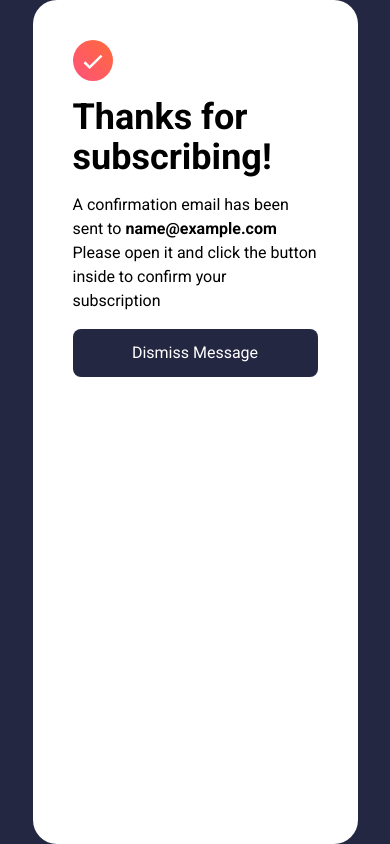
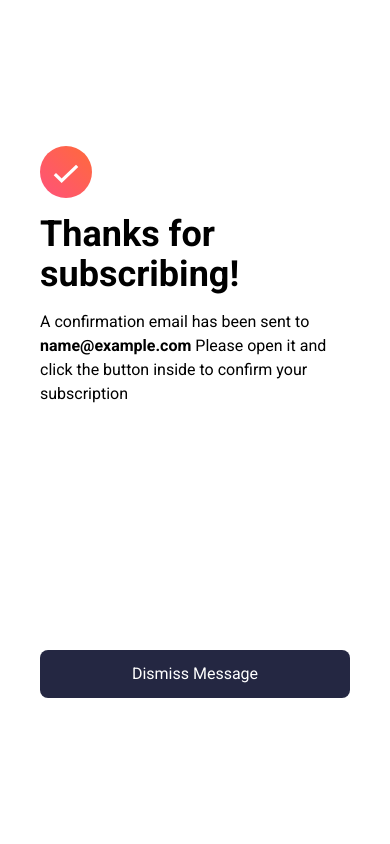
Before and after one commit to duncan-chege/newsletter-signup, a React (Vite) app: page / in a window 390 px wide. Both pictures are taken after typing "name@example.com" into the empty fields and a click on the button "Subscribe to monthly newsletter". Built offline with nearby package versions, Linux system fonts and the light colour scheme.

Commit message:
realign mobile design for success page

```diff
--- a/src/components/Success.jsx
+++ b/src/components/Success.jsx
@@ -1,16 +1,20 @@
 function Success({email, backToForm}) {
 return (
 <main className="bg-dark-gray h-screen font-sans flex justify-center items-center">
-            <div className="p-10 bg-white lg:w-1/4 md:w-4/6 w-5/6 h-screen rounded-3xl">
+    <div className="p-10 bg-white lg:w-1/4 md:w-4/6 md:h-auto h-screen md:rounded-3xl grid grid-cols-1 place-content-around">
+        <div>
             <img src="/assets/icon-success.svg" alt="icon" className="w-1/6 pb-4" />
             <h1 className="text-4xl font-bold pb-4">Thanks for subscribing!</h1>
-                <p>A confirmation email has been sent to <span className="font-bold">{email}</span> Please open it and click the button inside to confirm your subscription</p>
+            <p>A confirmation email has been sent to <span className="font-bold">{email}</span> Please open it and click
+                the button inside to confirm your subscription</p>
+        </div>
+        <div>
             <button
-                    className="bg-dark-gray text-white w-full py-3 mt-4 rounded-lg hover:bg-gradient-to-r from-tomato to-orange-500"
+                className="place-self-end mt-8 bg-dark-gray text-white w-full py-3 rounded-lg hover:bg-gradient-to-r from-tomato to-orange-500"
                 onClick={backToForm}>
                 Dismiss Message
             </button>
-
+        </div>
     </div>
 </main>
 )
```
Lines whose indentation alone changed are shown as unchanged.
